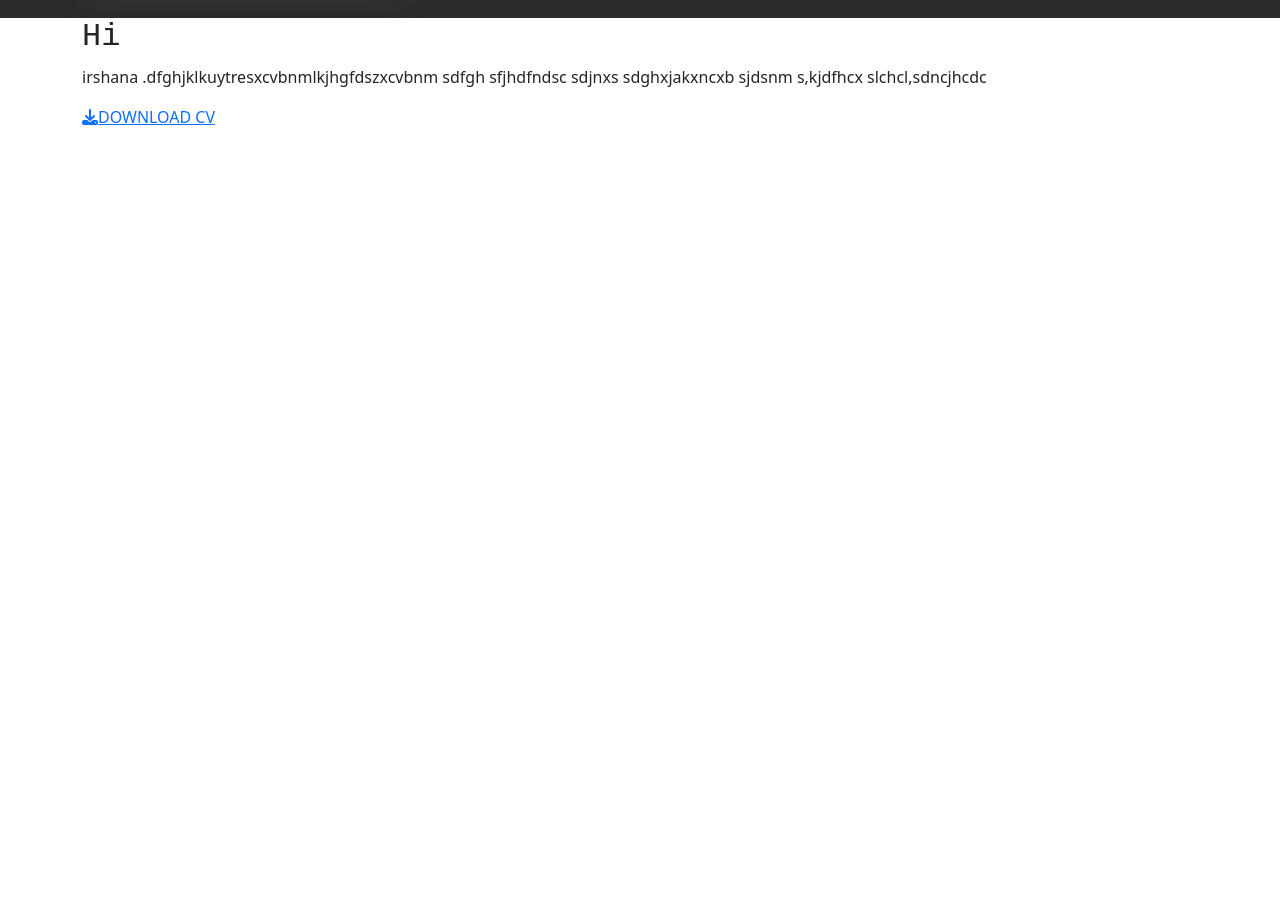
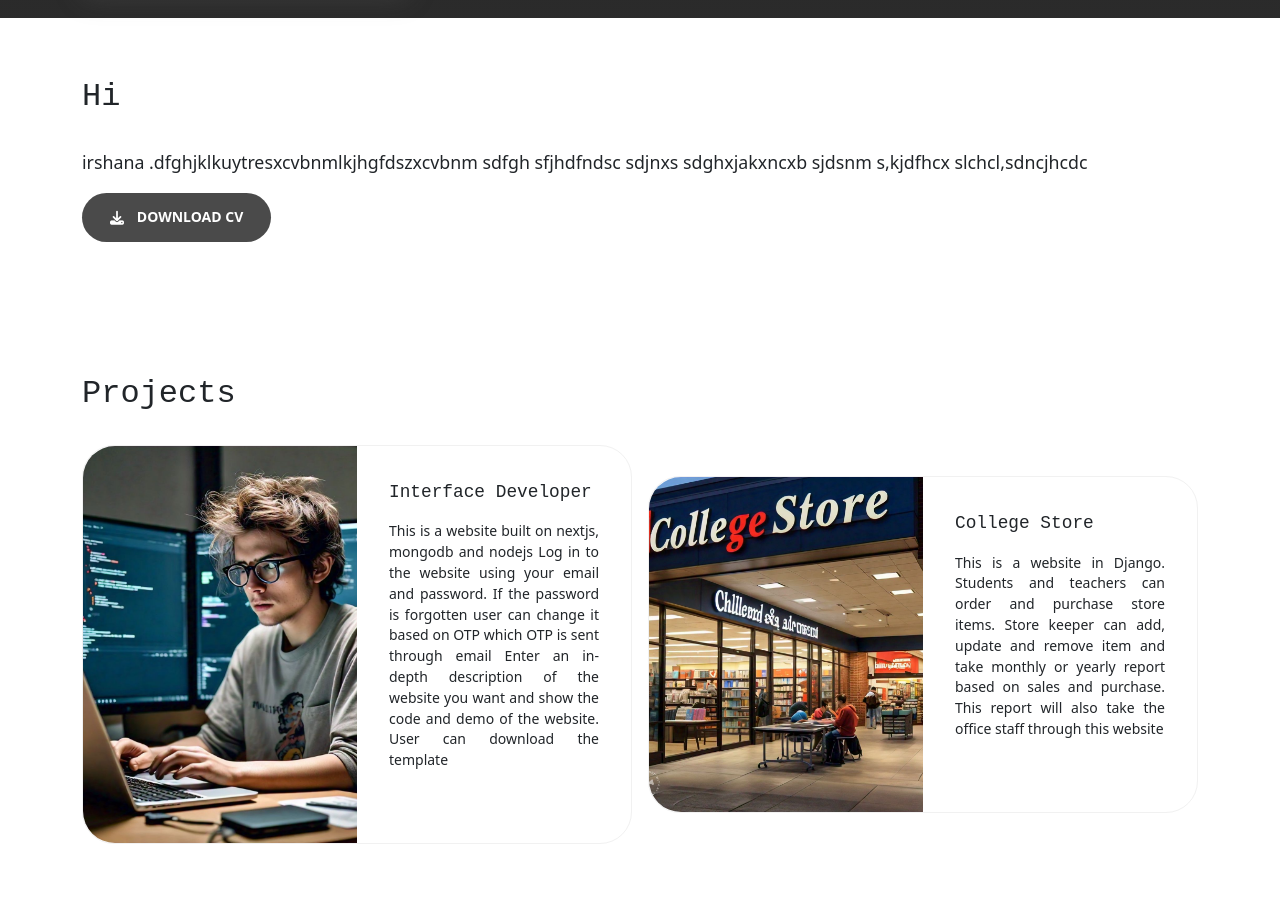
Before and after one commit to Irshanac/portfolio, a plain HTML site: page index.html in a window 1280 px wide. Shown: the part 472-1376 px from the top of the page. Before the commit the page ends 800 px from the top, so only its background shows below. Drawn offline with nearby package versions, Linux system fonts and the light colour scheme; files whose address does not match are found by name.

Commit message:
projects add

```diff
--- a/index.html
+++ b/index.html
@@ -78,9 +78,49 @@
     <p class="about__details text-lg">
       irshana .dfghjklkuytresxcvbnmlkjhgfdszxcvbnm sdfgh sfjhdfndsc sdjnxs sdghxjakxncxb sjdsnm s,kjdfhcx slchcl,sdncjhcdc
     </p>
-    <a href="img/cv.pdf" class="butoon button-flex">
+    <a href="img/cv.pdf" class="button button--flex text-sm">
       <i class="fa-solid fa-download"></i>DOWNLOAD CV
     </a>
+  </section>
+
+  <section class="work section container" id="project">
+    <h2 class="section__title">Projects</h2>
+    <div class="project__item grid">
+      <div class="project__container ">
+        <div class="project__items">
+          <img src="img/interface.jpeg" alt="Interface Developer" class="project__img">
+        </div>
+        <div class="project__data">
+          <h3 class="project__title text-lg">Interface Developer</h3>
+          <p class="project__description text-sm">This is a website built on nextjs, mongodb and
+            nodejs
+            Log in to the website using your email and
+            password. If the password is forgotten user can
+            change it based on OTP which OTP is sent
+            through email
+            Enter an in-depth description of the website
+            you want and show the code and demo of the
+            website. User can download the template</p>
+        </div>
+      </div>
+
+      <div class="project__container">
+        <div class="project__items ">
+          <img src="img/college-stote.jpeg" alt="College Store" class="project__img">
+        </div>
+        <div class="project__data">
+          <h3 class="project__title text-lg">College Store</h3>
+          <p class="project__description text-sm">This is a website in Django.
+            Students and teachers can order and purchase store
+            items.
+            Store keeper can add, update and remove item and
+            take monthly or yearly report based on sales and
+            purchase.
+            This report will also take the office staff through this
+            website</p>
+        </div>
+      </div>
+    </div>
   </section>
 
 
--- a/style.css
+++ b/style.css
@@ -86,7 +86,26 @@ textarea, input {
 .grid {
     display: grid;
     grid-template-columns: 4fr 8fr;
-    column-gap: 1.875rem;
+    column-gap: 1.8rem;
+}
+.section{
+    padding-top: 3.75rem;
+    padding-bottom: 3.75rem;
+}
+.section__title{
+    color: var(--fs-h2);
+    line-height: 1.17em;
+    font-weight: var(--medium);
+    margin-bottom: 1em;
+}
+.text-lg{
+    font-size: var(--fs-lg);
+    line-height: 1.67em;
+
+}
+.text-sm{
+    font-size: var(--fs-sm);
+    line-height: 1.3rem;
 }
 
 /* Home Section */
@@ -223,3 +242,87 @@ textarea, input {
 .nav__toggle, .nav__close {
     display: none; /* These can be shown later for mobile */
 }
+/* about*/
+.about {
+    margin-bottom: 0.8em;
+    text-align: justify;
+}
+
+.button {
+    display: inline-block;
+    background-color: var(--primary-color);
+    color: #fff;
+    padding: 1em 2em;
+    border-radius: 1.56rem;
+    font-weight: var(--semibold);
+    transition: 0.3s;
+    text-decoration: none;
+}
+
+.button:hover {
+    background-color: var(--primary-color-alt);
+}
+
+.button--flex {
+    display: inline-flex;
+    align-items: center;
+    column-gap: 0.3rem;
+}
+
+.fa-download {
+    margin-right: 0.5rem;
+}
+/* General styling for project section */
+/* .project__item{
+    grid-template-columns: 5fr;
+} */
+/* General styling for project section */
+.project__item {
+    display: grid;
+    grid-template-columns: 1fr 1fr;
+    gap: 0; /* Removes the gap between columns */
+  }
+
+  .project__container {
+    display: grid;
+    grid-template-columns: 1fr 1fr;
+    align-items: stretch; /* Ensures the image and text are of the same height */
+    width: 100%;
+    border-radius: 2rem;
+    border: 1px solid var(--border-color);
+  }
+
+  .project__item {
+    display: flex;
+    align-items: center;
+    gap: 1rem;
+    border-radius: 2rem;
+    /* Centers the image vertically if necessary */
+  }
+  .project__data{
+    padding: 2rem;
+  }
+  .project__img {
+    width: 100%;
+    height: 100%;
+    object-fit: cover;
+    border-top-left-radius: 2rem; /* Rounded top-left corner */
+    border-bottom-left-radius: 2rem;/* Ensures the image covers the container without distortion */
+  }
+
+  .project__items {
+    padding:0;
+    margin: 0; /* Ensures no extra space around the text container */
+    display: flex;
+    flex-direction: column;
+    justify-content: center;
+  }
+
+  .project__title {
+    margin-bottom: 0.8em;
+  }
+
+  .project__description {
+    margin-bottom: 2.5rem;
+    text-align: justify;
+  }
```
Also changed, not shown: img/college-stote.jpeg (added), img/interface.jpeg (added).
